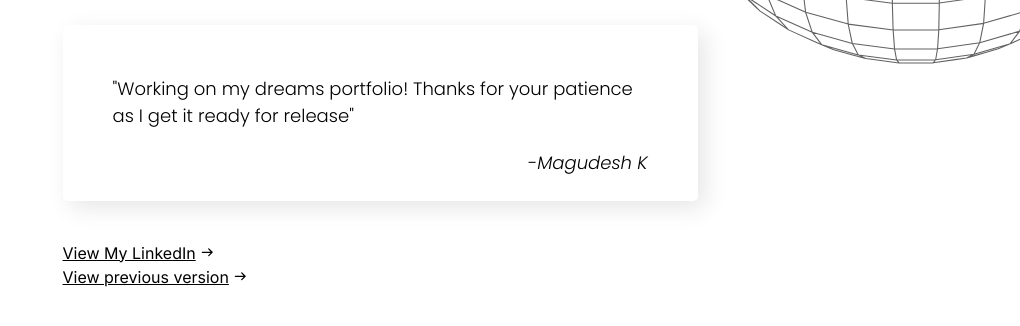
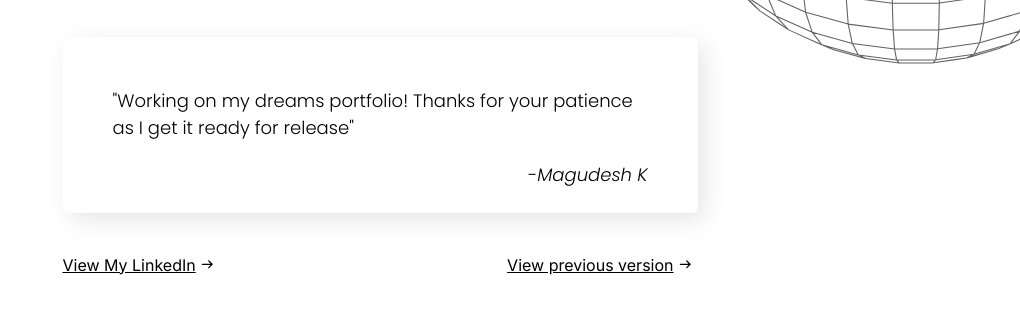
Before and after one commit to Magudeshgit/magudeshgit.github.io, a plain HTML site: page index.html in a window 1280 px wide. Shown: the part 396-722 px from the top of the page, without its empty margins (260-1280 px from the left). Drawn offline with Linux system fonts and the light colour scheme.

Commit message:
Update index.css

```diff
--- a/index.css
+++ b/index.css
@@ -48,8 +48,7 @@ body
 }
 .prevver-wrap{
     display: flex;
-    justify-conent: center;
-    flex-direction: column;
+    justify-content: space-between;
     margin-top: 4em;
 }
 .prevver
```
